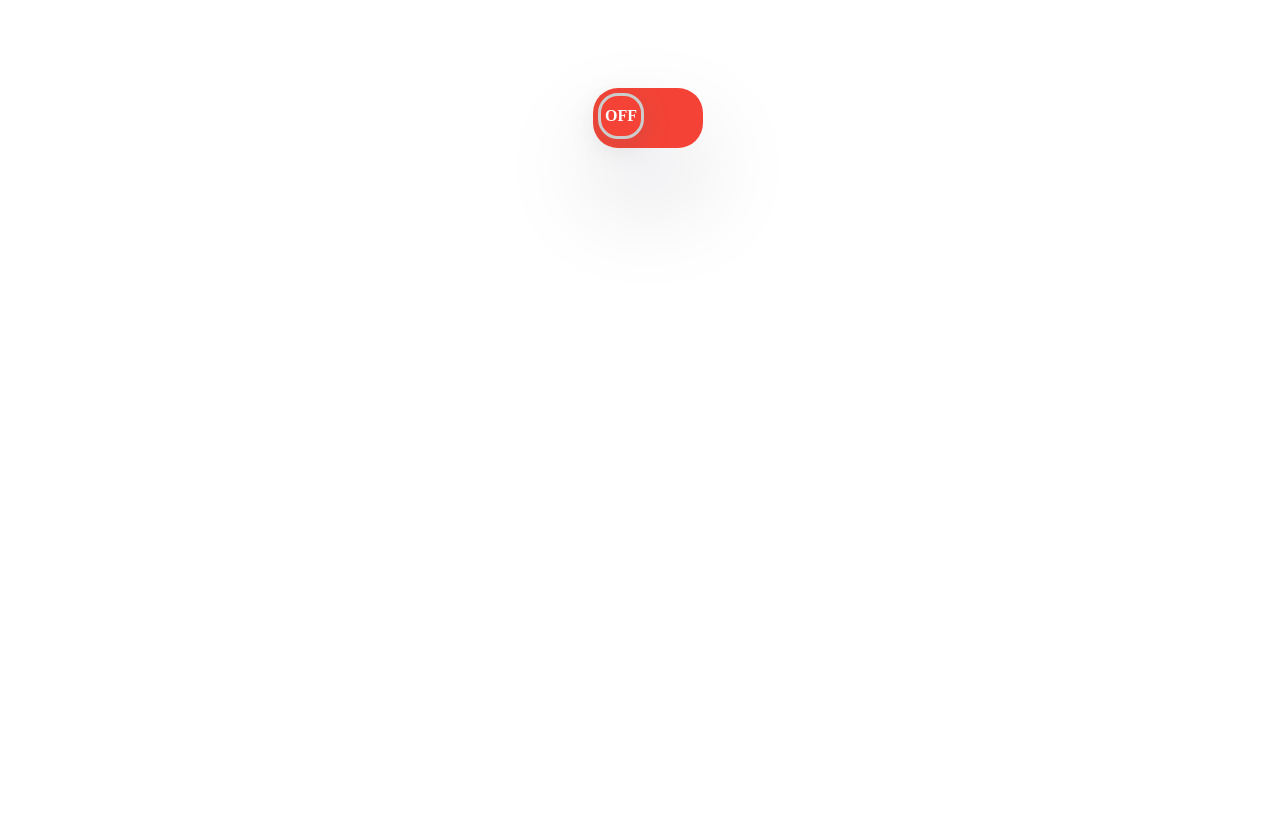
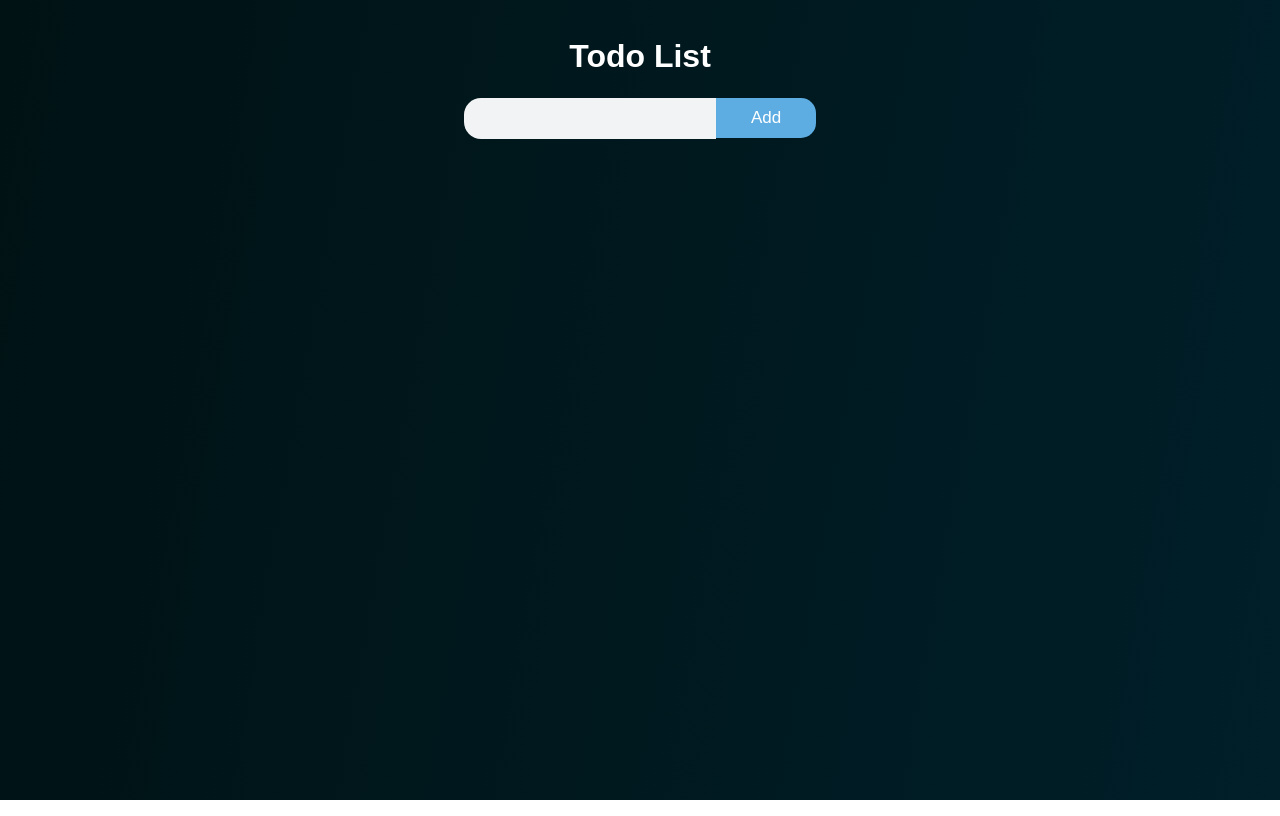
Before and after one commit to chowankumar/ReactQuestions, a React (Vite) app: page / in a window 1280 px wide. Built offline with nearby package versions, Linux system fonts and the light colour scheme.

Commit message:
dat one of todo complete

```diff
--- a/package.json
+++ b/package.json
@@ -12,6 +12,7 @@
   "dependencies": {
     "react": "^18.2.0",
     "react-dom": "^18.2.0",
+    "react-icons": "^5.2.1",
     "react-router-dom": "^6.23.1"
   },
   "devDependencies": {
--- a/src/App.jsx
+++ b/src/App.jsx
@@ -1,9 +1,10 @@
  import React from 'react'
-import Twenty  from './Twenty'
+ import { Todo } from './Projects/Todo/Todo'
+
  export const App = () => {
    return (
-     <div>
-        <Twenty/>
-     </div>
+     <section>
+      <Todo/>
+     </section>
    )
  }
--- a/src/Projects/Todo/Todo.css
+++ b/src/Projects/Todo/Todo.css
@@ -68,7 +68,7 @@ form input {
     border:none;
     outline: none;
     border-top-left-radius: 17px;
-    border-top-left-radius: 17px;
+    border-bottom-left-radius: 17px;
     max-width:500px;
     transition: background-color 200ms ease-in-out;
     width:100%;
--- /dev/null
+++ b/src/Projects/Todo/Todo.jsx
@@ -0,0 +1,66 @@
+import { useState } from "react"
+import "./Todo.css"
+import { MdCheck,MdDeleteForever } from "react-icons/md";
+
+
+
+export const Todo =()=>{
+    const [inputValue,setInputValue] = useState("");
+    const [task,setTask] = useState([]);
+
+    const handleInputChange =(value) =>{
+        setInputValue(value)
+    }
+
+    const handleFormSubmit =(event)=>{
+        event.preventDefault();
+
+        if(!inputValue) return;
+        if(task.includes(inputValue)){
+            setInputValue("");
+            return
+        }
+
+        setTask((prevTask)=> [...prevTask, inputValue])
+        setInputValue("")
+    }
+
+    return <section className="todo-container">
+        <header>
+            <h1>Todo List</h1>
+        </header>
+
+        <section className="form">
+            <form  onSubmit={handleFormSubmit}>
+                <div>
+                    <input type="text"
+                     className="todo-input"
+                     autoComplete="off"
+                     value={inputValue}
+                     onChange={(event)=> handleInputChange(event.target.value)}
+                    />
+                </div>
+                <div>
+                    <button type="text" className="todo-btn">Add</button>
+                </div>
+            </form>
+        </section>
+
+        <section>
+            <ul>
+                {
+                   task.map((currTdo,index)=>{
+                    return  (
+                    <li key={index} className="todo-item">
+                        <span>{currTdo}</span>
+                        <button className="check-btn"><MdCheck /></button>
+                        <button className="delete-btn"><MdDeleteForever /></button>
+
+                    </li>
+                    )
+                   })
+                }
+            </ul>
+        </section>
+    </section>
+}
```
Also changed, not shown: src/TwentyOne.jsx (added, +9 -0 lines), ReactQuestions.txt, 1 other file (tests, documents, lock files or other folders).
